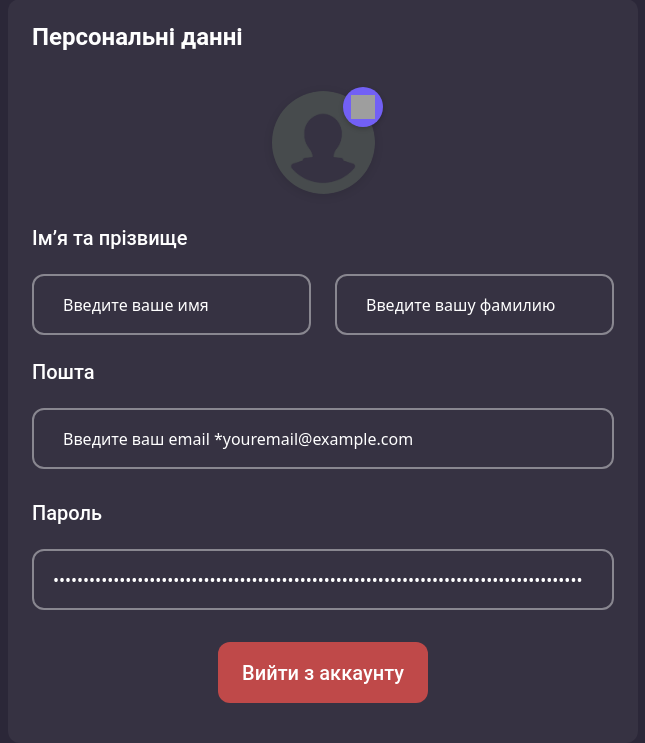
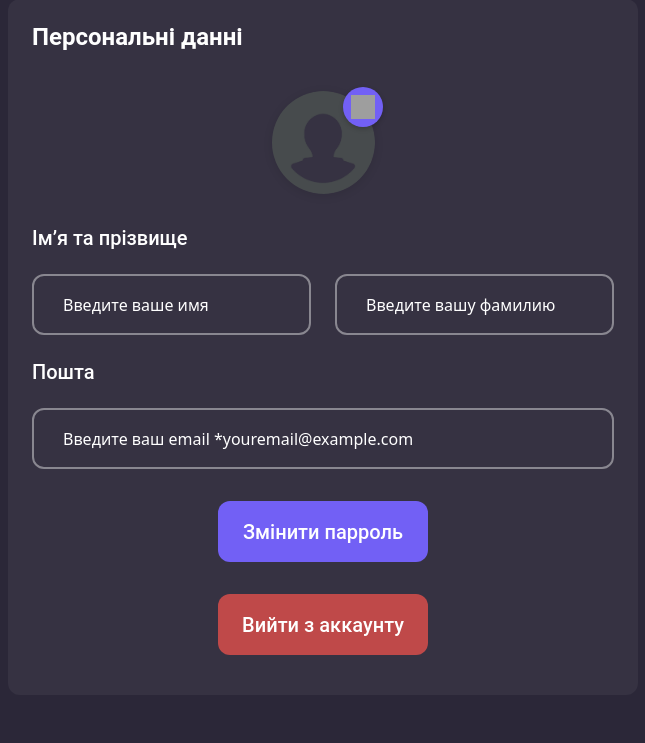
Before and after one commit to daniojey/Teststep-Project, a Django app: page /user/profile/ in a window 1280 px wide. Shown: the part 151-894 px from the top of the page, without its empty margins (317-962 px from the left). After the commit the page ends 806 px from the top, so only its background shows below. Run offline with Django 5.2, Linux system fonts and the light colour scheme; a user stored in the database is signed in; parts of the project's set-up code (start-up, migrations or seed data) failed here and were passed over; some libraries are stand-ins or nearby versions; grey boxes are pictures that could not be loaded.

Commit message:
add button change password in profile

```diff
--- a/users/static/css/profile.css
+++ b/users/static/css/profile.css
@@ -137,7 +137,14 @@
     padding-left: 10px;
 }
 
-.custom-form button{
+.button-container {
+    display: flex;
+    flex-direction: column;
+    margin: 0 auto;
+    gap: 32px;
+}
+
+.logout-button{
     width: 210px;
     height: 61px;
     background-color: #BF4949;
@@ -150,4 +157,30 @@
     font-style: normal;
     font-weight: 500;
     line-height: normal;
+    transition: background-color 0.8s ease, border-color 0.3s ease;
 }
+
+.password-button {
+    width: 210px;
+    color: #FFF;
+    background-color: #7260F5;
+    height: 61px;
+    border-radius: 12px;
+    margin: 0 auto;
+    font-family: Roboto;
+    font-size: 20px;
+    font-style: normal;
+    font-weight: 500;
+    line-height: normal;
+    transition: background-color 0.8s ease, border-color 0.3s ease;
+}
+
+.logout-button:hover{
+    color: red;
+    background-color: #ffffff;
+}
+
+.password-button:hover{
+    color: #7260F5;
+    background-color: #ffffff;
+}
--- a/users/templates/users/profile.html
+++ b/users/templates/users/profile.html
@@ -67,7 +67,7 @@
                                     <div class="alert alert-danger alert-dismissible fade show">{{ form.email.errors }}</div>
                                     {% endif %}
                                 </div>
-
+{% comment %}
                                 <label for="id_password" class="form-label">Пароль</label>
                                 <div class="form-group">
                                     <input type="password" class="form-control" id="id_password"
@@ -77,9 +77,18 @@
                                     {% if form.password.errors %}
                                     <div class="alert alert-danger alert-dismissible fade show">{{ form.password.errors }}</div>
                                     {% endif %}
+                                </div> {% endcomment %}
+
+
+                                {% comment %} <button class='password-button'>Змінити парроль</button>
+
+                                <button id="logout-button" class='logout-button'>Вийти з аккаунту</button> {% endcomment %}
+
+                                <div class='button-container'>
+                                    <button class='password-button'>Змінити парроль</button>
+
+                                    <button id="logout-button" class='logout-button'>Вийти з аккаунту</button>
                                 </div>
-
-                                <button id="logout-button">Вийти з аккаунту</button>
                             </div>
                             {% comment %} <button type="submit" class="btn btn-dark">Сохранить</button> {% endcomment %}
                         </form>
```
